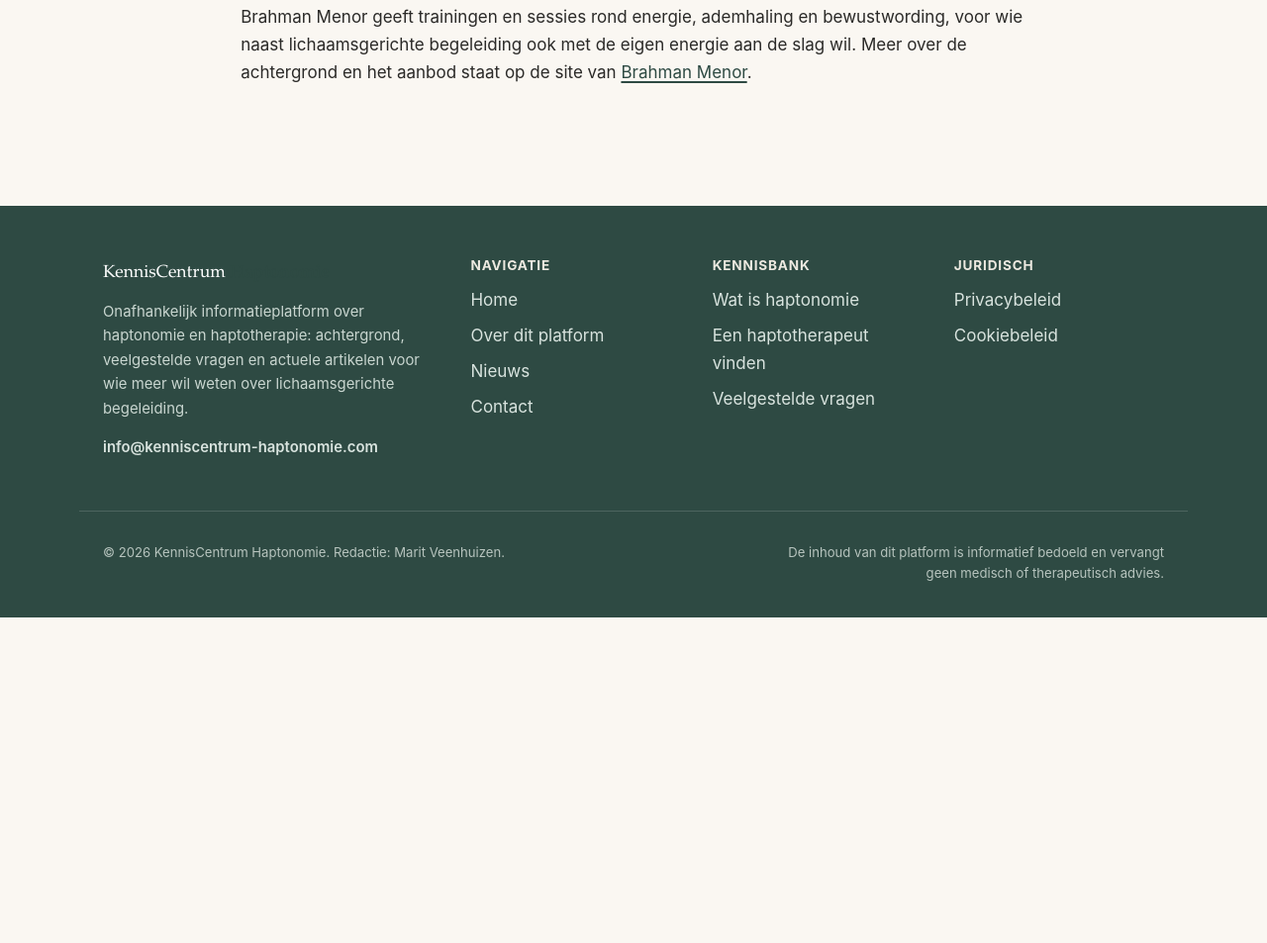
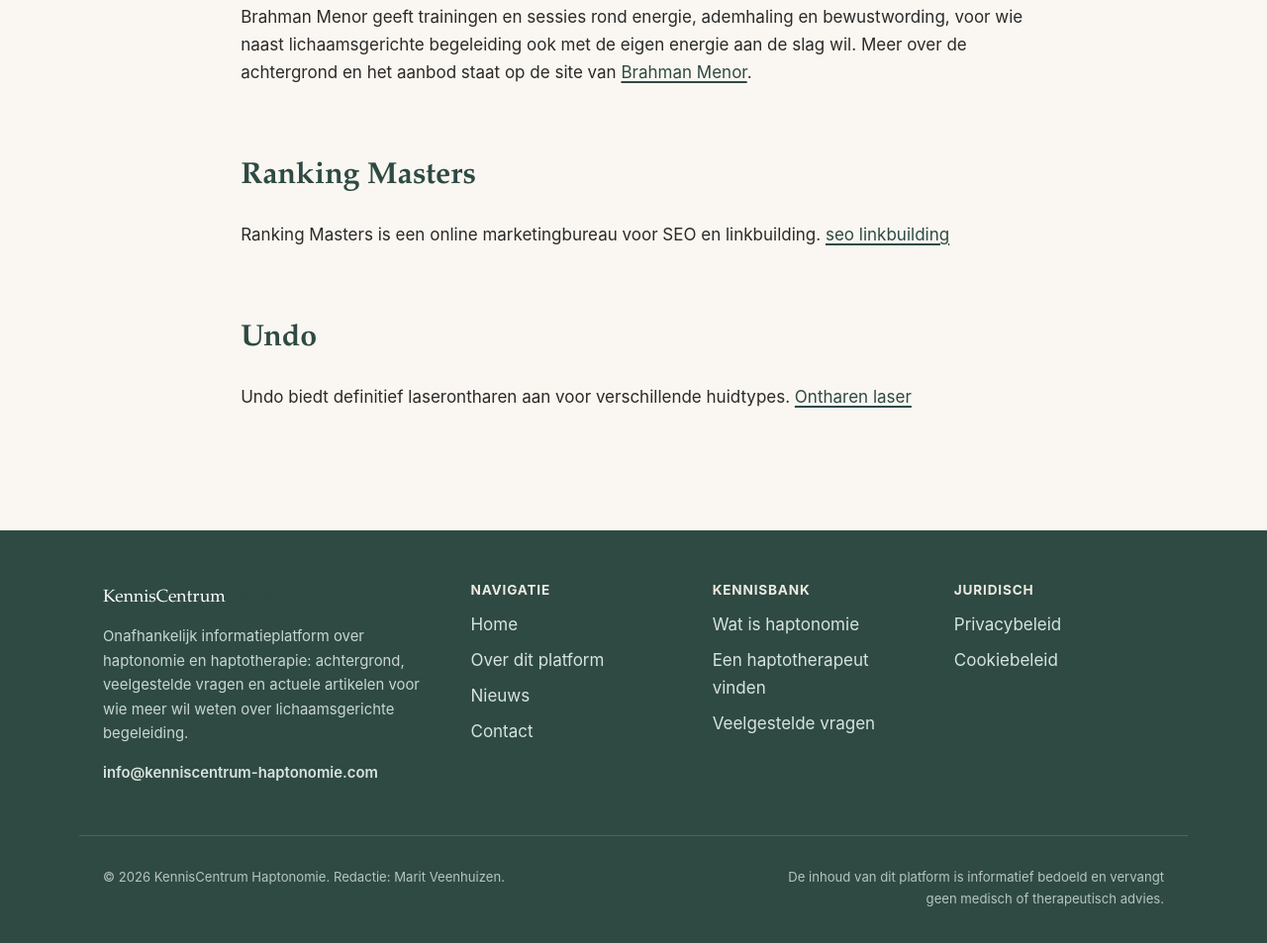
Before and after one commit to alexjknol-del/KennisCentrum-Haptonomie.com, a plain HTML site: page public/partners/index.html in a window 1280 px wide. Shown: the part 1335-2288 px from the top of the page at 99% size. Before the commit the page ends 1959 px from the top, so only its background shows below. Drawn offline with Linux system fonts and the light colour scheme.

Commit message:
Partners: link toegevoegd

```diff
--- a/public/partners/index.html
+++ b/public/partners/index.html
@@ -73,6 +73,12 @@
 
       <h2>Brahman Menor</h2>
       <p>Brahman Menor geeft trainingen en sessies rond energie, ademhaling en bewustwording, voor wie naast lichaamsgerichte begeleiding ook met de eigen energie aan de slag wil. Meer over de achtergrond en het aanbod staat op de site van <a href="https://brahmanmenor.com/" rel="noopener">Brahman Menor</a>.</p>
+
+      <h2>Ranking Masters</h2>
+      <p>Ranking Masters is een online marketingbureau voor SEO en linkbuilding. <a href="https://rankingmasters.nl/linkbuilding/" rel="noopener">seo linkbuilding</a></p>
+
+      <h2>Undo</h2>
+      <p>Undo biedt definitief laserontharen aan voor verschillende huidtypes. <a href="https://undo.nl/laser-ontharen/" rel="noopener">Ontharen laser</a></p>
     </article>
   </div>
 </div>
```
